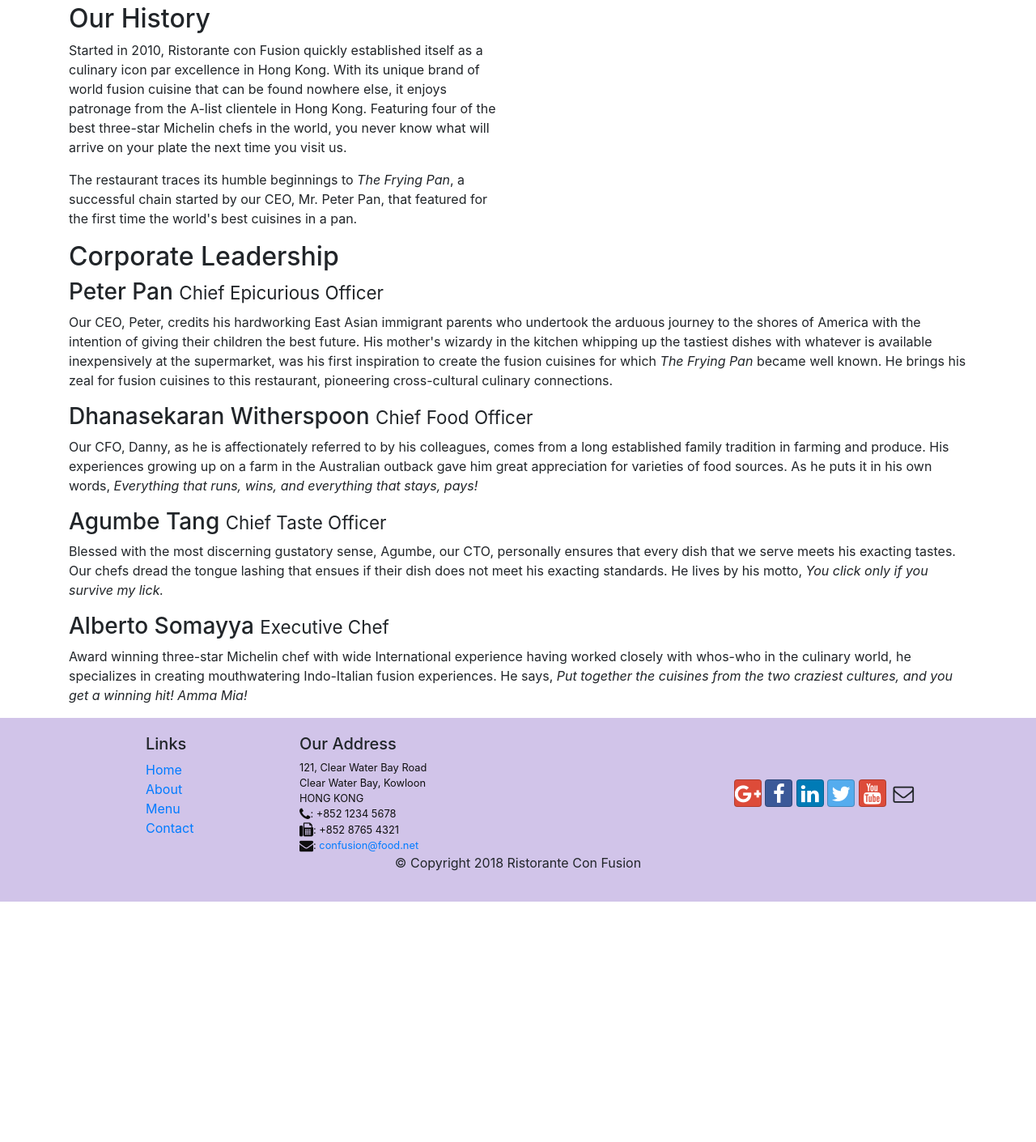
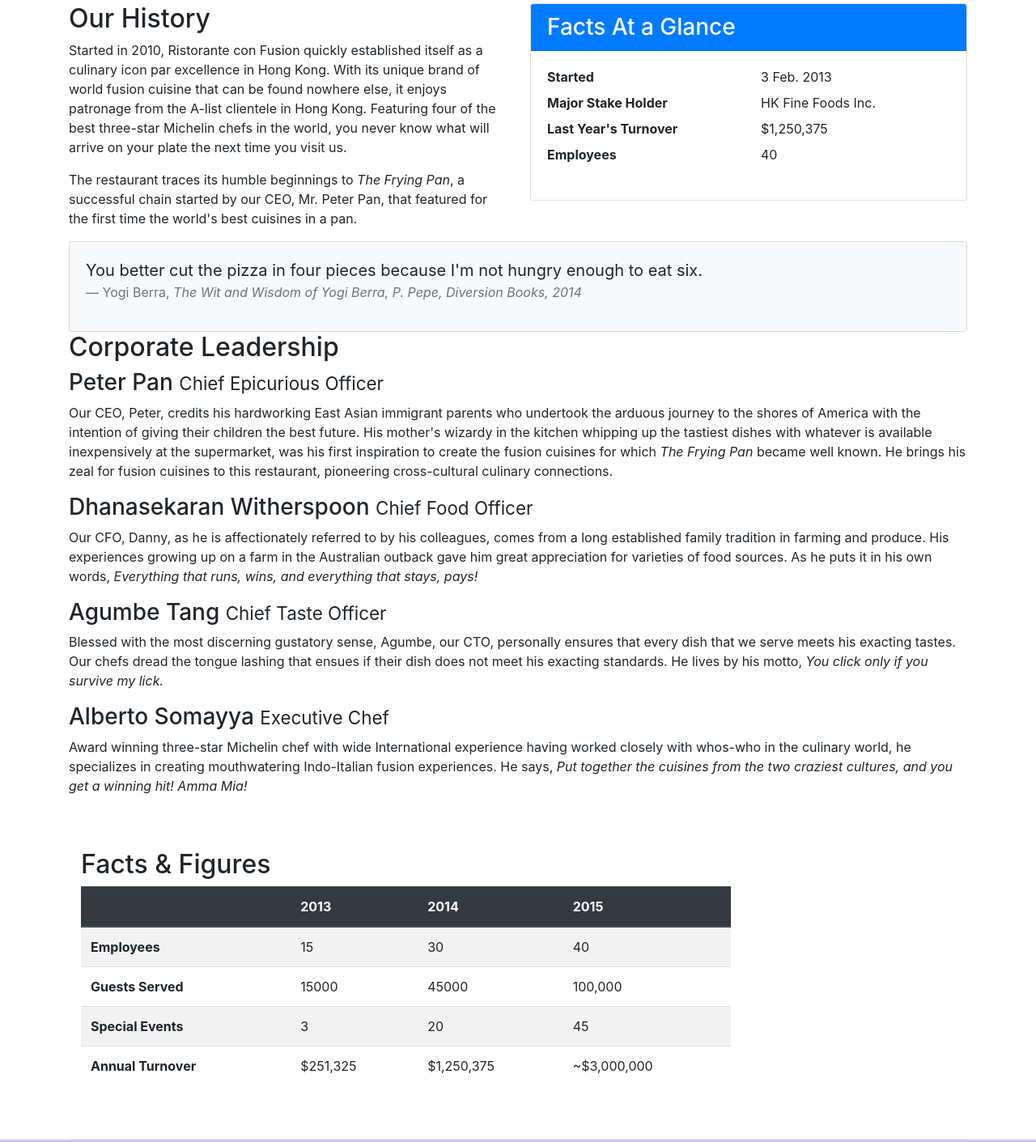
Before and after one commit to mdniajm/conFusion, a website: page aboutus.html in a window 1280 px wide. Shown: the part 461-1872 px from the top of the page at 81% size. Before the commit the page ends 1575 px from the top, so only its background shows below. Drawn offline with nearby package versions, Linux system fonts and the light colour scheme.

Commit message:
alerting user

```diff
--- a/aboutus.html
+++ b/aboutus.html
@@ -21,7 +21,7 @@
 <body>
     <nav class="navbar navbar-dark navbar-expand-sm fixed-top">
         <div class="container">
-           <a class="navbar-brand" href="#">Ristorante Con Fusion</a>
+            <a class="navbar-brand mr-auto" href="#"><img src="img/logo.png" height="30" width="41"></a>
             <button class="navbar-toggler" type="button" data-toggle="collapse" data-target="#Navbar">
                 <span class="navbar-toggler-icon"></span>
             </button>
@@ -44,7 +44,8 @@
                     <h1>Ristorante con Fusion</h1>
                     <p>We take inspiration from the World's best cuisines, and create a unique fusion experience. Our lipsmacking creations will tickle your culinary senses!</p>
                 </div>
-                <div class="col-12 col-sm">
+               <div class="col-12 col-sm align-self-center">
+                    <img src="img/logo.png" class="img-fluid">
                 </div>
             </div>
         </div>
@@ -69,7 +70,34 @@
                 <p>Started in 2010, Ristorante con Fusion quickly established itself as a culinary icon par excellence in Hong Kong. With its unique brand of world fusion cuisine that can be found nowhere else, it enjoys patronage from the A-list clientele in Hong Kong.  Featuring four of the best three-star Michelin chefs in the world, you never know what will arrive on your plate the next time you visit us.</p>
                 <p>The restaurant traces its humble beginnings to <em>The Frying Pan</em>, a successful chain started by our CEO, Mr. Peter Pan, that featured for the first time the world's best cuisines in a pan.</p>
             </div>
-            <div>
+            <div class="col-12 col-sm-6">
+                <div class="card">
+                    <h3 class="card-header bg-primary text-white">Facts At a Glance</h3>
+                    <div class="card-body">
+                        <dl class="row">
+                            <dt class="col-6">Started</dt>
+                            <dd class="col-6">3 Feb. 2013</dd>
+                            <dt class="col-6">Major Stake Holder</dt>
+                            <dd class="col-6">HK Fine Foods Inc.</dd>
+                            <dt class="col-6">Last Year's Turnover</dt>
+                            <dd class="col-6">$1,250,375</dd>
+                            <dt class="col-6">Employees</dt>
+                            <dd class="col-6">40</dd>
+                        </dl>
+                    </div>
+                </div>
+            </div>
+             <div class="col-12">
+                <div class="card card-body bg-light">
+                    <blockquote class="blockquote">
+                        <p class="mb-0">You better cut the pizza in four pieces because
+                            I'm not hungry enough to eat six.</p>
+                        <footer class="blockquote-footer">Yogi Berra,
+                            <cite title="Source Title">The Wit and Wisdom of Yogi Berra,
+                            P. Pepe, Diversion Books, 2014</cite>
+                        </footer>
+                    </blockquote>
+                </div>
             </div>
         </div>
 
@@ -87,8 +115,54 @@
                 <p class="d-none d-lg-block">Award winning three-star Michelin chef with wide International experience having worked closely with whos-who in the culinary world, he specializes in creating mouthwatering Indo-Italian fusion experiences. He says, <em>Put together the cuisines from the two craziest cultures, and you get a winning hit! Amma Mia!</em></p>
             </div>
        </div>
+        <div class="row row-content">
+            <div class="col-12 col-sm-9">
+                <h2>Facts &amp; Figures</h2>
+                 <div class="table-responsive">
+                    <table class="table table-striped">
+                        <thead class="thead-dark">
+                            <tr>
+                                <th>&nbsp;</th>
+                                <th>2013</th>
+                                <th>2014</th>
+                                <th>2015</th>
+                            </tr>
+                        </thead>
+                        <tbody>
+                            <tr>
+                                <th>Employees</th>
+                                <td>15</td>
+                                <td>30</td>
+                                <td>40</td>
+                            </tr>
+                            <tr>
+                                <th>Guests Served</th>
+                                <td>15000</td>
+                                <td>45000</td>
+                                <td>100,000</td>
+                            </tr>
+                            <tr>
+                                <th>Special Events</th>
+                                <td>3</td>
+                                <td>20</td>
+                                <td>45</td>
+                            </tr>
+                            <tr>
+                                <th>Annual Turnover</th>
+                                <td>$251,325</td>
+                                <td>$1,250,375</td>
+                                <td>~$3,000,000</td>
+                            </tr>
+                        </tbody>
+                    </table>
+                </div>
+            </div>
+             <div class="col-12 col-sm-3">
+            </div>
+       </div>
 
     </div>
+
 
     <footer class="footer">
         <div class="container">
```
Also changed, not shown: contactus.html (+3 -2 lines), index.html (+27 -7 lines), img/alberto.png (added), img/buffet.png (added), img/logo.png (added), img/uthappizza.png (added), 1 other file.
